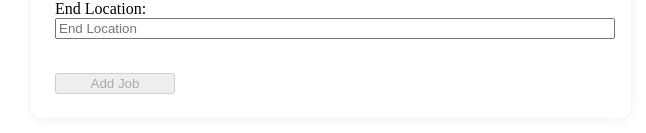
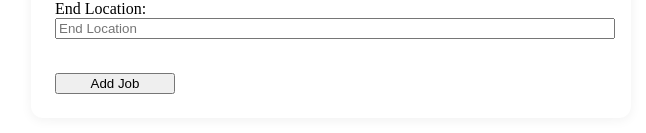
Before and after one commit to apcorc/dv-train-tracker, a React (Create React App) app: page /#/newjob in a window 1280 px wide. Shown: the part 343-476 px from the top of the page, without its empty margins (309-955 px from the left). Built offline with nearby package versions, Linux system fonts and the light colour scheme.

Commit message:
Fix bug when pressing enter on an option

```diff
--- a/src/pages/NewJob.tsx
+++ b/src/pages/NewJob.tsx
@@ -79,6 +79,7 @@ const AutocompleteInput: React.FC<{
       setHighlighted(h => Math.max(h - 1, 0));
     } else if (e.key === 'Enter') {
       if (highlighted >= 0 && highlighted < filtered.length) {
+        e.preventDefault(); // Prevent form submission!
         handleSelect(filtered[highlighted]);
       }
     }
@@ -254,7 +255,7 @@ const NewJob: React.FC = () => {
           </label>
         </div>
         <div style={{ display: 'flex', justifyContent: 'space-between', marginTop: 16 }}>
-          <button type="submit" style={{ minWidth: 120 }} disabled={!form.start_location || !form.end_location}>
+          <button type="submit" style={{ minWidth: 120 }}>
             Add Job
           </button>
         </div>
```
